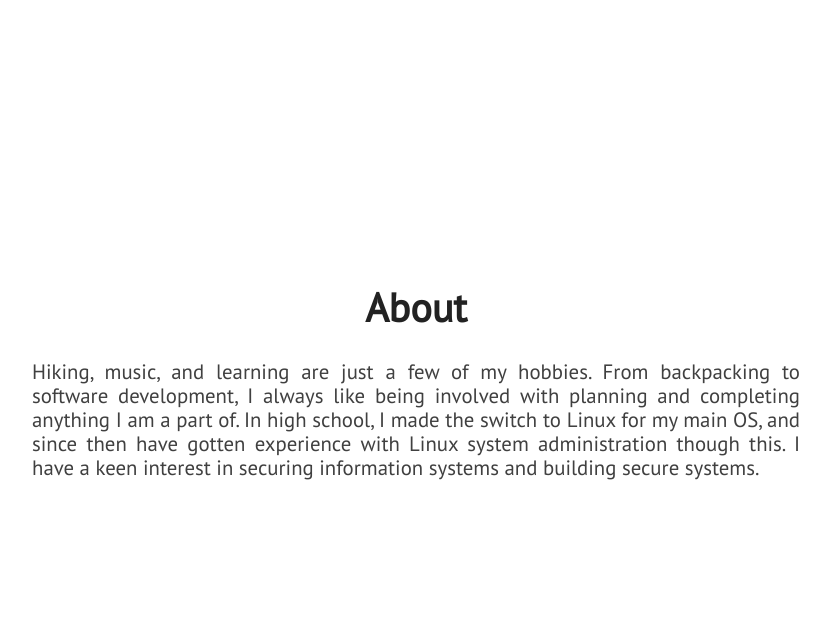
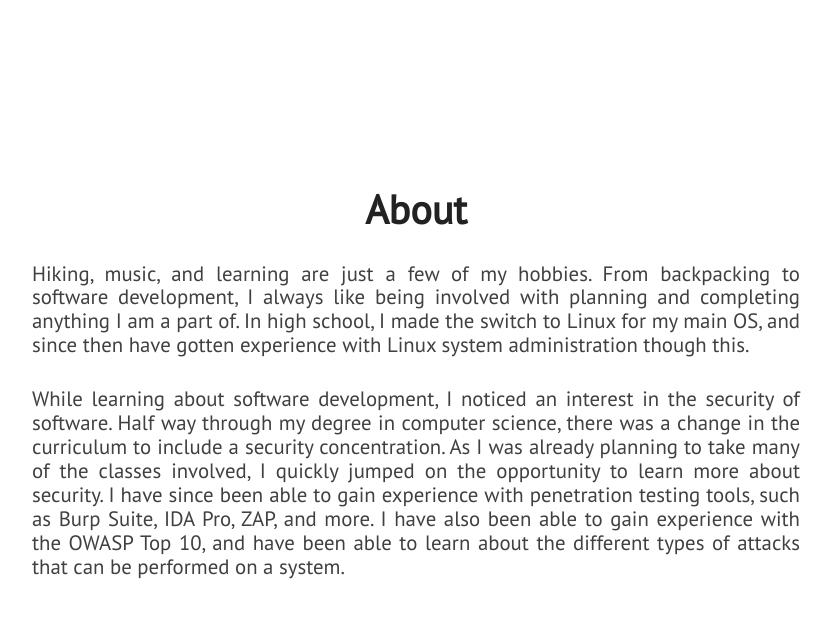
Before and after one commit to AlexOConnorHub/AlexOConnorHub.github.io, a Jekyll site: the page built from index.html, in a window 1280 px wide and 900 px high, scrolled down 1033 px. Shown: the top 618 px of the window, without its empty margins (224-1055 px from the left). Built offline with Jekyll 4.4.1, drawn with Linux system fonts in a browser that asks for light colours; nearby versions of some CDN libraries; some of the changed text lies outside the part shown.

Commit message:
Better arrangement of paragraphs

```diff
--- a/_includes/about.html
+++ b/_includes/about.html
@@ -5,11 +5,15 @@
             <p class="paragraph-text justify-text">
                 Hiking, music, and learning are just a few of my hobbies. From backpacking to software development, I always like being involved
                 with planning and completing anything I am a part of. In high school, I made the switch to Linux for my main OS, and since then
-                have gotten experience with Linux system administration though this. I have a keen interest in securing information systems and
-                building secure systems.
+                have gotten experience with Linux system administration though this.
             </p>
             <p class="paragraph-text justify-text">
-               <!-- TODO: Another paragraph? -->
+                While learning about software development, I noticed an interest in the security of software. Half way through my
+                degree in computer science, there was a change in the curriculum to include a security concentration. As I was
+                already planning to take many of the classes involved, I quickly jumped on the opportunity to learn more about
+                security. I have since been able to gain experience with penetration testing tools, such as Burp Suite, IDA Pro,
+                ZAP, and more. I have also been able to gain experience with the OWASP Top 10, and have been able to learn about
+                the different types of attacks that can be performed on a system.
             </p>
         </div>
     </section>
--- a/_includes/skills.html
+++ b/_includes/skills.html
@@ -12,14 +12,6 @@
                        I have been able to gain exposure and exerpience with a nubmer of different languages and tools. With the knowledge
                        gained during my time in high school, and obtaining my degree in computer science, I have been able to gain a deeper
                        understanding of the world of software development.
-                    </p>
-                    <p class="paragraph-text center-align">
-                        While learning about software development, I noticed an interest in the security of software. Half way through my
-                        degree in computer science, there was a change in the curriculum to include a security concentration. As I was
-                        already planning to take many of the classes involved, I quickly jumped on the opportunity to learn more about
-                        security. I have since been able to gain experience with penetration testing tools, such as Burp Suite, IDA Pro,
-                        ZAP, and more. I have also been able to gain experience with the OWASP Top 10, and have been able to learn about
-                        the different types of attacks that can be performed on a system.
                     </p>
                 </div>
                 <div class="technical-skills">
```
